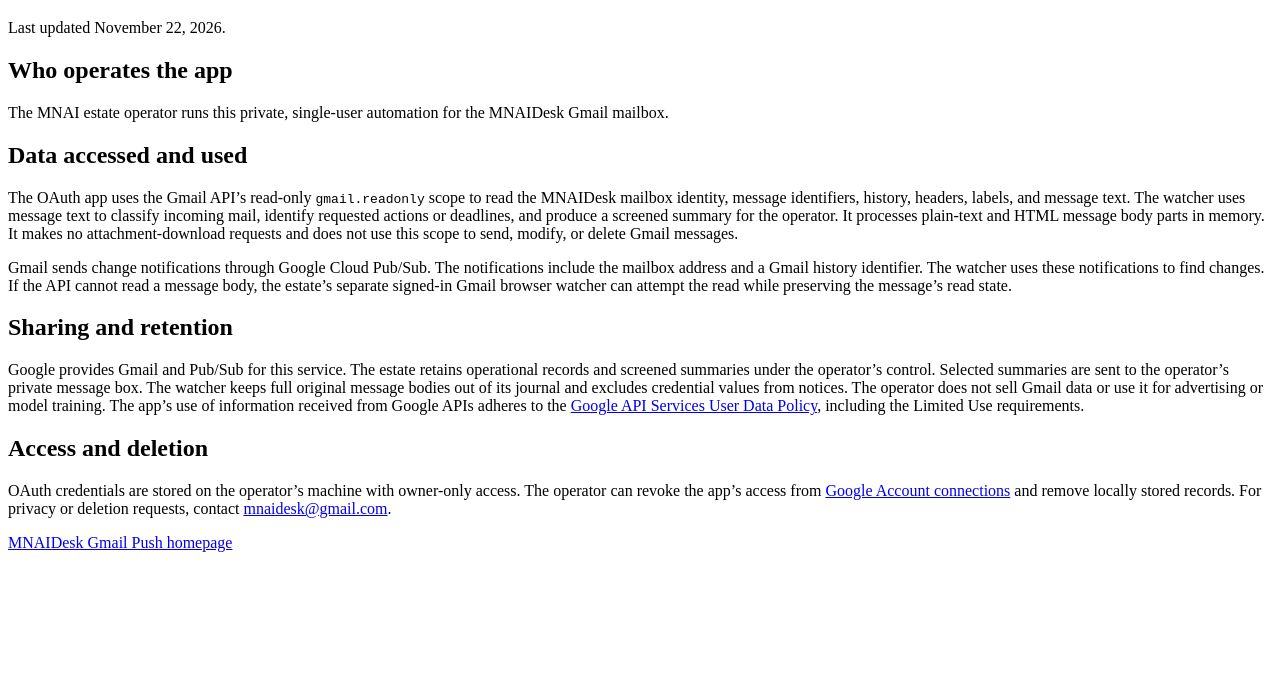
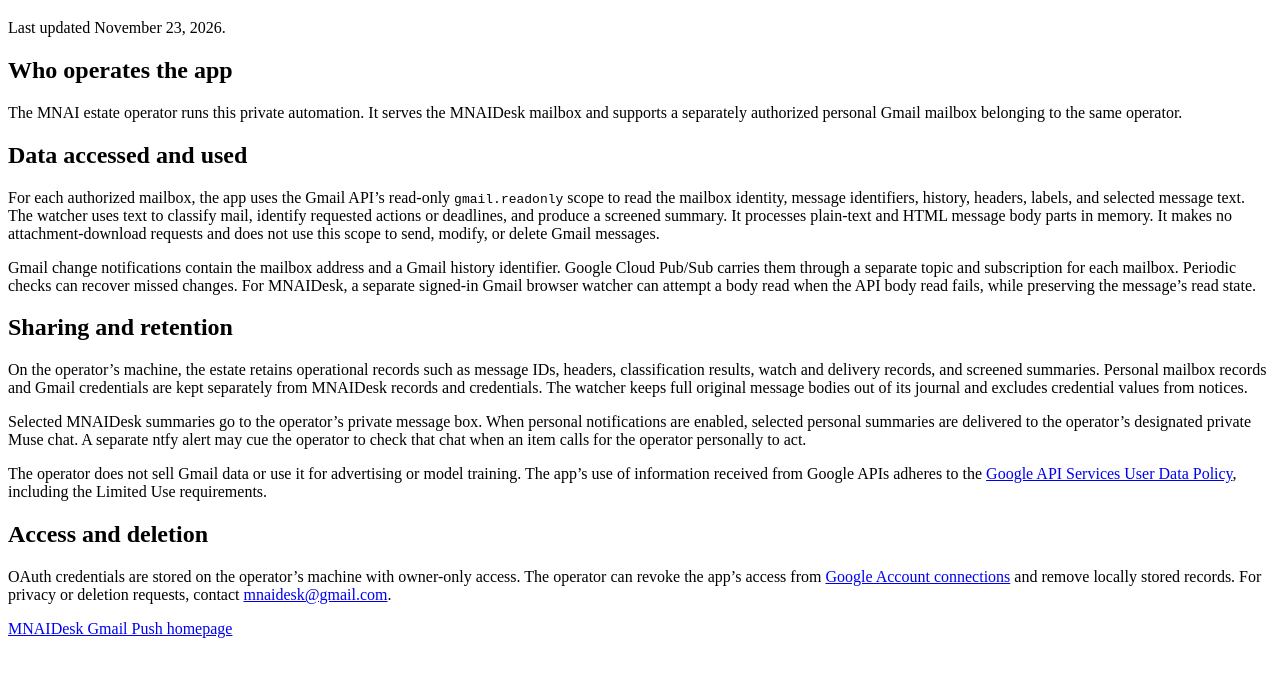
Before and after one commit to MasatoNGI/masatongi.github.io, a plain HTML site: page mnaidesk-gmail-push/privacy.html in a window 1280 px wide. Shown: the part 61-738 px from the top of the page. Drawn offline with Linux system fonts and the light colour scheme.

Commit message:
Disclose separate personal Gmail notification use

```diff
--- a/mnaidesk-gmail-push/privacy.html
+++ b/mnaidesk-gmail-push/privacy.html
@@ -8,17 +8,19 @@
 <body>
   <main>
     <h1>Privacy policy — MNAIDesk Gmail Push</h1>
-    <p>Last updated November 22, 2026.</p>
+    <p>Last updated November 23, 2026.</p>
 
     <h2>Who operates the app</h2>
-    <p>The MNAI estate operator runs this private, single-user automation for the MNAIDesk Gmail mailbox.</p>
+    <p>The MNAI estate operator runs this private automation. It serves the MNAIDesk mailbox and supports a separately authorized personal Gmail mailbox belonging to the same operator.</p>
 
     <h2>Data accessed and used</h2>
-    <p>The OAuth app uses the Gmail API’s read-only <code>gmail.readonly</code> scope to read the MNAIDesk mailbox identity, message identifiers, history, headers, labels, and message text. The watcher uses message text to classify incoming mail, identify requested actions or deadlines, and produce a screened summary for the operator. It processes plain-text and HTML message body parts in memory. It makes no attachment-download requests and does not use this scope to send, modify, or delete Gmail messages.</p>
-    <p>Gmail sends change notifications through Google Cloud Pub/Sub. The notifications include the mailbox address and a Gmail history identifier. The watcher uses these notifications to find changes. If the API cannot read a message body, the estate’s separate signed-in Gmail browser watcher can attempt the read while preserving the message’s read state.</p>
+    <p>For each authorized mailbox, the app uses the Gmail API’s read-only <code>gmail.readonly</code> scope to read the mailbox identity, message identifiers, history, headers, labels, and selected message text. The watcher uses text to classify mail, identify requested actions or deadlines, and produce a screened summary. It processes plain-text and HTML message body parts in memory. It makes no attachment-download requests and does not use this scope to send, modify, or delete Gmail messages.</p>
+    <p>Gmail change notifications contain the mailbox address and a Gmail history identifier. Google Cloud Pub/Sub carries them through a separate topic and subscription for each mailbox. Periodic checks can recover missed changes. For MNAIDesk, a separate signed-in Gmail browser watcher can attempt a body read when the API body read fails, while preserving the message’s read state.</p>
 
     <h2>Sharing and retention</h2>
-    <p>Google provides Gmail and Pub/Sub for this service. The estate retains operational records and screened summaries under the operator’s control. Selected summaries are sent to the operator’s private message box. The watcher keeps full original message bodies out of its journal and excludes credential values from notices. The operator does not sell Gmail data or use it for advertising or model training. The app’s use of information received from Google APIs adheres to the <a href="https://developers.google.com/terms/api-services-user-data-policy">Google API Services User Data Policy</a>, including the Limited Use requirements.</p>
+    <p>On the operator’s machine, the estate retains operational records such as message IDs, headers, classification results, watch and delivery records, and screened summaries. Personal mailbox records and Gmail credentials are kept separately from MNAIDesk records and credentials. The watcher keeps full original message bodies out of its journal and excludes credential values from notices.</p>
+    <p>Selected MNAIDesk summaries go to the operator’s private message box. When personal notifications are enabled, selected personal summaries are delivered to the operator’s designated private Muse chat. A separate ntfy alert may cue the operator to check that chat when an item calls for the operator personally to act.</p>
+    <p>The operator does not sell Gmail data or use it for advertising or model training. The app’s use of information received from Google APIs adheres to the <a href="https://developers.google.com/terms/api-services-user-data-policy">Google API Services User Data Policy</a>, including the Limited Use requirements.</p>
 
     <h2>Access and deletion</h2>
     <p>OAuth credentials are stored on the operator’s machine with owner-only access. The operator can revoke the app’s access from <a href="https://myaccount.google.com/connections">Google Account connections</a> and remove locally stored records. For privacy or deletion requests, contact <a href="mailto:mnaidesk@gmail.com">mnaidesk@gmail.com</a>.</p>
```
Also changed, not shown: mnaidesk-gmail-push/index.html (+1 -1 lines).
